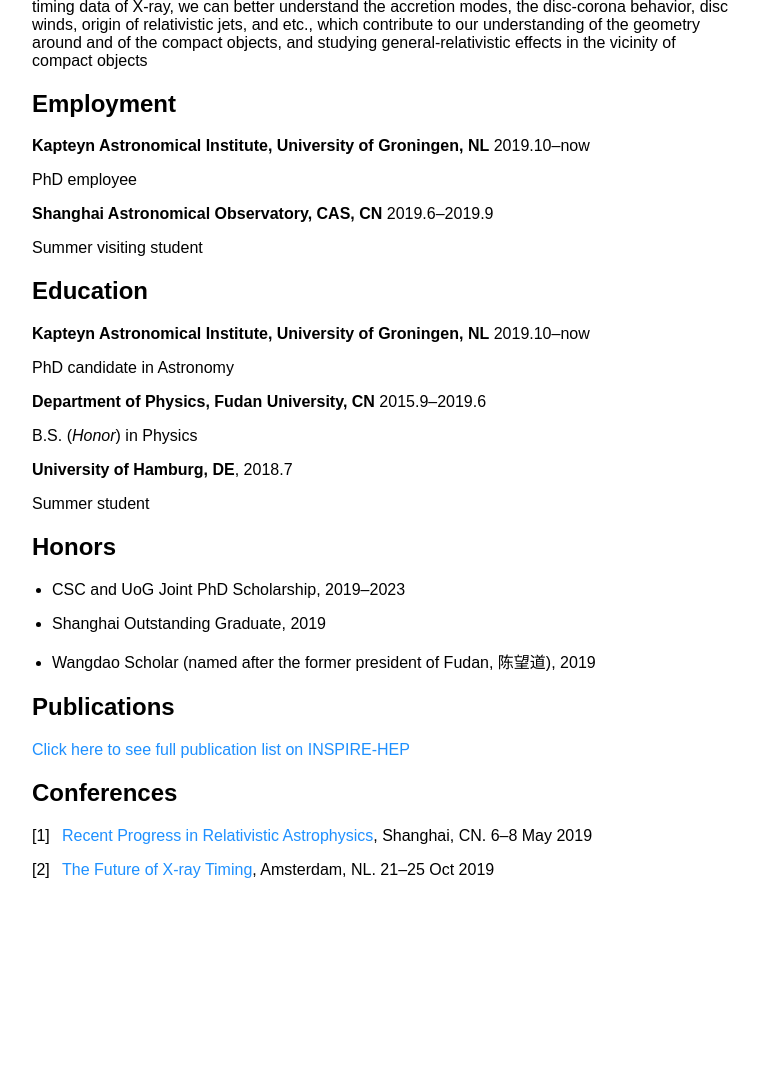
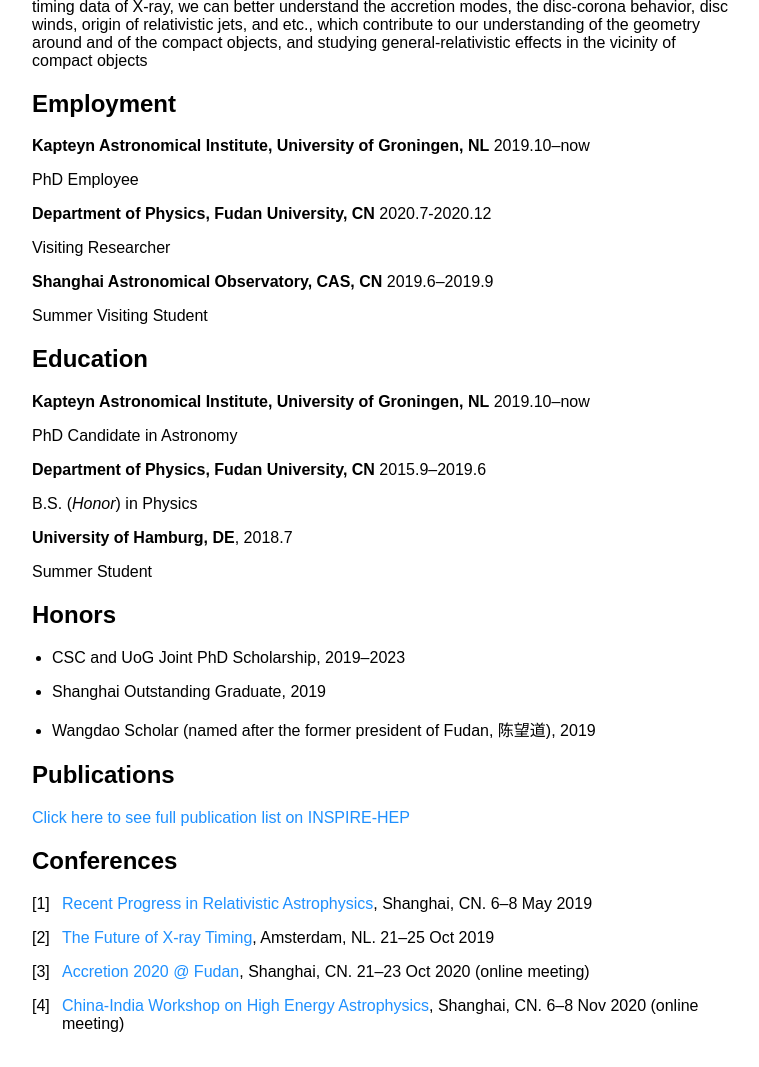
Before and after one commit to lzzyx96txdy/lzzyx96txdy.github.io, a Jekyll site: the page built from index.md, in a window 1280 px wide, cut to the strip 372-1439 px from the top of the page. Shown: the whole strip, without its empty margins (258-1017 px from the left). Built offline with Jekyll 4.4.1, drawn with Linux system fonts in a browser that asks for light colours; our own code applies the rules of GitHub Pages for plain Markdown files; before the commit the page ends 1285 px from its top, so only the background shows below that.

Commit message:
update employment and conferences

```diff
--- a/index.md
+++ b/index.md
@@ -20,17 +20,21 @@ My research mainly focus on observational high energy astrophysics. I am interes
 
 <b>Kapteyn Astronomical Institute, University of Groningen, NL</b> 2019.10--now
 
-PhD employee
+PhD Employee
+
+<b>Department of Physics, Fudan University, CN</b> 2020.7-2020.12
+
+Visiting Researcher
 
 <b>Shanghai Astronomical Observatory, CAS, CN</b> 2019.6--2019.9
 
-Summer visiting student
+Summer Visiting Student
 
 ## Education
 
 <b>Kapteyn Astronomical Institute, University of Groningen, NL</b> 2019.10--now
 
-PhD candidate in Astronomy
+PhD Candidate in Astronomy
 
 <b>Department of Physics, Fudan University, CN</b> 2015.9--2019.6
 
@@ -38,7 +42,7 @@ B.S. (<i>Honor</i>) in Physics
 
 <b>University of Hamburg, DE</b>, 2018.7
 
-Summer student
+Summer Student
 
 ## Honors
 
@@ -57,6 +61,10 @@ Summer student
 1. [Recent Progress in Relativistic Astrophysics](https://www.tat.physik.uni-tuebingen.de/blackholes2019/Home.html), Shanghai, CN. 6--8 May 2019
 
 2. [The Future of X-ray Timing](https://api.uva.nl/conferences-2019/the-future-of-x-ray-timing/the-future-of-x-ray-timing.html?cb), Amsterdam, NL. 21--25 Oct 2019
+
+3. [Accretion 2020 @ Fudan](https://accretion2020.fudan.edu.cn/), Shanghai, CN. 21--23 Oct 2020 (online meeting)
+
+4. [China-India Workshop on High Energy Astrophysics](https://ch-inhea.fudan.edu.cn/), Shanghai, CN. 6--8 Nov 2020 (online meeting)
 
 <!-- ## Patents
 
```
